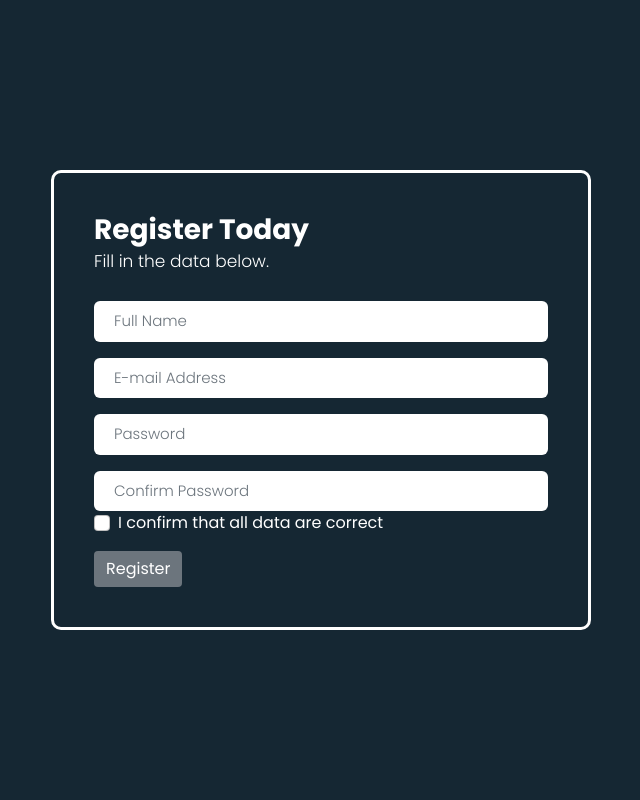
After one commit to bhagirath-wscubetech/php-blog-class-code, a PHP site: page /register.php in a window 1280 px wide. The commit adds this page. Shown: the whole page, without its empty margins (319-959 px from the left). Run offline with PHP 8.4, Linux system fonts and the light colour scheme.

Commit message:
Registration

```diff
--- a/admin-panel/add-announcement.php
+++ b/admin-panel/add-announcement.php
@@ -6,8 +6,8 @@ $msg = "";
 $id = $_GET['id'];
 // 0 No error, 1: Some error
 if (isset($_POST['save'])) {
-    $dataTitle = $_POST['title'];
-    $dataDesc = $_POST['desc'];
+    $dataTitle = mysqli_escape_string($conn, $_POST['title']);
+    $dataDesc = mysqli_escape_string($conn, $_POST['desc']);
     if (!empty($dataTitle) && !empty($dataDesc)) {
         try {
             // try starts here
@@ -31,7 +31,7 @@ if (isset($_POST['save'])) {
             header("LOCATION:view-announcement.php");
         } else {
             $error = 1;
-            $msg = "Intcernal server error";
+            $msg = "Internal server error";
         }
     } else {
         // some error
--- a/announcement.php
+++ b/announcement.php
@@ -3,6 +3,8 @@ $title = "Blogger - Annoucement";
 include "app/database.php";
 include "app/helper.php";
 include "layout/header.php";
+
+unset($_SESSION['name']);
 ?>
 <!-- Header section -->
 <!-- Featured Blogs -->
--- a/app/helper.php
+++ b/app/helper.php
@@ -1,5 +1,5 @@
 <?php
-
+session_start();
 function p($data)
 {
     echo "<pre>";
--- /dev/null
+++ b/register.php
@@ -0,0 +1,341 @@
+<?php
+include "app/database.php";
+include "app/helper.php";
+$msg = "";
+$error = 0;
+if (isset($_POST['register'])) {
+    // register the user
+    $name = $_POST['name'];
+    $email = $_POST['email'];
+    $password = $_POST['password'];
+    $c_password = $_POST['c_password'];
+    if (!empty($name) && !empty($email) && !empty($password) && !empty($c_password)) {
+        // all okay
+        if ($password == $c_password) {
+            // $selUser = "SELECT * FROM users WHERE email = '$email'";
+            $selUser = sprintf(
+                "SELECT * FROM users WHERE email ='%s'",
+                mysqli_real_escape_string($conn, $email)
+            );
+            $exeUser = mysqli_query($conn, $selUser);
+            $total = mysqli_num_rows($exeUser);
+            if ($total == 0) {
+                // new user
+                // $qry = "INSERT INTO user SET name = '$name', email = '$email', password = '$password'";
+                $qry = sprintf(
+                    "INSERT INTO users SET name = '%s', email = '%s', password = '%s'",
+                    mysqli_real_escape_string($conn, $name),
+                    mysqli_real_escape_string($conn, $email),
+                    mysqli_real_escape_string($conn, md5($password)),
+                );
+                $flag = mysqli_query($conn, $qry);
+                if ($flag) {
+                    $selUser = sprintf(
+                        "SELECT * FROM users WHERE email ='%s'",
+                        mysqli_real_escape_string($conn, $email)
+                    );
+                    $exeUser = mysqli_query($conn, $selUser);
+                    $userData = mysqli_fetch_assoc($exeUser);
+                    $_SESSION['user_id'] = $userData['id'];
+                    $_SESSION['user_name'] = $userData['name'];
+                    header("LOCATION:index.php");
+                } else {
+                    $msg = "Unable to register!";
+                    $error = 1;
+                }
+            } else {
+                // existing user
+                $msg = "User already exists";
+                $error = 1;
+            }
+        } else {
+            $msg = "Password and Confirm Password must match";
+            $error = 1;
+        }
+    } else {
+        // throw error
+        $msg = "Please fill all the required data";
+        $error = 1;
+    }
+}
+?>
+
+<!DOCTYPE html>
+<html lang="en">
+
+<head>
+    <meta charset="UTF-8">
+    <meta http-equiv="X-UA-Compatible" content="IE=edge">
+    <meta name="viewport" content="width=device-width, initial-scale=1.0">
+    <link rel="stylesheet" href="https://cdn.jsdelivr.net/npm/bootstrap@5.0.0-beta2/dist/css/bootstrap.min.css">
+    <title>Document</title>
+    <style>
+        @import url('https://fonts.googleapis.com/css2?family=Poppins:wght@300;400;500;700;900&display=swap');
+
+        *,
+        body {
+            font-family: 'Poppins', sans-serif;
+            font-weight: 400;
+            -webkit-font-smoothing: antialiased;
+            text-rendering: optimizeLegibility;
+            -moz-osx-font-smoothing: grayscale;
+        }
+
+        html,
+        body {
+            height: 100%;
+            background-color: #152733;
+            overflow: hidden;
+        }
+
+
+        .form-holder {
+            display: flex;
+            flex-direction: column;
+            justify-content: center;
+            align-items: center;
+            text-align: center;
+            min-height: 100vh;
+        }
+
+        .form-holder .form-content {
+            position: relative;
+            text-align: center;
+            display: -webkit-box;
+            display: -moz-box;
+            display: -ms-flexbox;
+            display: -webkit-flex;
+            display: flex;
+            -webkit-justify-content: center;
+            justify-content: center;
+            -webkit-align-items: center;
+            align-items: center;
+            padding: 60px;
+        }
+
+        .form-content .form-items {
+            border: 3px solid #fff;
+            padding: 40px;
+            display: inline-block;
+            width: 100%;
+            min-width: 540px;
+            -webkit-border-radius: 10px;
+            -moz-border-radius: 10px;
+            border-radius: 10px;
+            text-align: left;
+            -webkit-transition: all 0.4s ease;
+            transition: all 0.4s ease;
+        }
+
+        .form-content h3 {
+            color: #fff;
+            text-align: left;
+            font-size: 28px;
+            font-weight: 600;
+            margin-bottom: 5px;
+        }
+
+        .form-content h3.form-title {
+            margin-bottom: 30px;
+        }
+
+        .form-content p {
+            color: #fff;
+            text-align: left;
+            font-size: 17px;
+            font-weight: 300;
+            line-height: 20px;
+            margin-bottom: 30px;
+        }
+
+
+        .form-content label,
+        .was-validated .form-check-input:invalid~.form-check-label,
+        .was-validated .form-check-input:valid~.form-check-label {
+            color: #fff;
+        }
+
+        .form-content input[type=text],
+        .form-content input[type=password],
+        .form-content input[type=email],
+        .form-content select {
+            width: 100%;
+            padding: 9px 20px;
+            text-align: left;
+            border: 0;
+            outline: 0;
+            border-radius: 6px;
+            background-color: #fff;
+            font-size: 15px;
+            font-weight: 300;
+            color: #8D8D8D;
+            -webkit-transition: all 0.3s ease;
+            transition: all 0.3s ease;
+            margin-top: 16px;
+        }
+
+
+        .btn-primary {
+            background-color: #6C757D;
+            outline: none;
+            border: 0px;
+            box-shadow: none;
+        }
+
+        .btn-primary:hover,
+        .btn-primary:focus,
+        .btn-primary:active {
+            background-color: #495056;
+            outline: none !important;
+            border: none !important;
+            box-shadow: none;
+        }
+
+        .form-content textarea {
+            position: static !important;
+            width: 100%;
+            padding: 8px 20px;
+            border-radius: 6px;
+            text-align: left;
+            background-color: #fff;
+            border: 0;
+            font-size: 15px;
+            font-weight: 300;
+            color: #8D8D8D;
+            outline: none;
+            resize: none;
+            height: 120px;
+            -webkit-transition: none;
+            transition: none;
+            margin-bottom: 14px;
+        }
+
+        .form-content textarea:hover,
+        .form-content textarea:focus {
+            border: 0;
+            background-color: #ebeff8;
+            color: #8D8D8D;
+        }
+
+        .mv-up {
+            margin-top: -9px !important;
+            margin-bottom: 8px !important;
+        }
+
+        .invalid-feedback {
+            color: #ff606e;
+        }
+
+        .valid-feedback {
+            color: #2acc80;
+        }
+    </style>
+</head>
+
+<body>
+    <div class="form-body">
+        <div class="row">
+
+            <div class="form-holder">
+                <?php
+                if ($msg != "") :
+                    // if message is not empty then print the section
+                ?>
+                    <div class="alert <?php echo $error == 1 ? 'alert-warning' : 'alert-success' ?> alert-dismissible fade show" role="alert">
+                        <button type="button" class="btn-close" data-bs-dismiss="alert" aria-label="Close"></button>
+                        <strong><?php echo $msg; ?></strong>
+                    </div>
+                <?php
+                endif
+                ?>
+                <div class="form-content">
+                    <div class="form-items">
+                        <h3>Register Today</h3>
+                        <p>Fill in the data below.</p>
+                        <form class="requires-validation" method="post" novalidate>
+
+                            <div class="col-md-12">
+                                <input class="form-control" type="text" name="name" placeholder="Full Name" required>
+                                <div class="valid-feedback">Name field is valid!</div>
+                                <div class="invalid-feedback">Name field cannot be blank!</div>
+                            </div>
+
+                            <div class="col-md-12">
+                                <input class="form-control" type="email" name="email" placeholder="E-mail Address" required>
+                                <div class="valid-feedback">Email field is valid!</div>
+                                <div class="invalid-feedback">Email field cannot be blank!</div>
+                            </div>
+
+                            <!-- <div class="col-md-12">
+                                <select class="form-select mt-3" required>
+                                    <option selected disabled value="">Position</option>
+                                    <option value="jweb">Junior Web Developer</option>
+                                    <option value="sweb">Senior Web Developer</option>
+                                    <option value="pmanager">Project Manager</option>
+                                </select>
+                                <div class="valid-feedback">You selected a position!</div>
+                                <div class="invalid-feedback">Please select a position!</div>
+                            </div> -->
+                            <div class="col-md-12">
+                                <input class="form-control" type="password" name="password" placeholder="Password" required>
+                                <div class="valid-feedback">Password field is valid!</div>
+                                <div class="invalid-feedback">Password field cannot be blank!</div>
+                            </div>
+
+                            <div class="col-md-12">
+                                <input class="form-control" type="password" name="c_password" placeholder="Confirm Password" required>
+                                <div class="valid-feedback">Password field is valid!</div>
+                                <div class="invalid-feedback">Password field cannot be blank!</div>
+                            </div>
+
+
+                            <!-- <div class="col-md-12 mt-3">
+                                <label class="mb-3 mr-1" for="gender">Gender: </label>
+
+                                <input type="radio" class="btn-check" name="gender" id="male" autocomplete="off" required>
+                                <label class="btn btn-sm btn-outline-secondary" for="male">Male</label>
+
+                                <input type="radio" class="btn-check" name="gender" id="female" autocomplete="off" required>
+                                <label class="btn btn-sm btn-outline-secondary" for="female">Female</label>
+
+                                <input type="radio" class="btn-check" name="gender" id="secret" autocomplete="off" required>
+                                <label class="btn btn-sm btn-outline-secondary" for="secret">Secret</label>
+                                <div class="valid-feedback mv-up">You selected a gender!</div>
+                                <div class="invalid-feedback mv-up">Please select a gender!</div>
+                            </div> -->
+
+                            <div class="form-check">
+                                <input class="form-check-input" type="checkbox" value="" id="invalidCheck" required>
+                                <label class="form-check-label">I confirm that all data are correct</label>
+                                <div class="invalid-feedback">Please confirm that the entered data are all correct!</div>
+                            </div>
+
+                            <div class="form-button mt-3">
+                                <button id="submit" type="submit" name="register" class="btn btn-primary">Register</button>
+                            </div>
+                        </form>
+                    </div>
+                </div>
+            </div>
+        </div>
+    </div>
+    <script>
+        (function() {
+            'use strict'
+            const forms = document.querySelectorAll('.requires-validation')
+            Array.from(forms)
+                .forEach(function(form) {
+                    form.addEventListener('submit', function(event) {
+                        if (!form.checkValidity()) {
+                            event.preventDefault()
+                            event.stopPropagation()
+                        }
+
+                        form.classList.add('was-validated')
+                    }, false)
+                })
+        })()
+    </script>
+</body>
+
+</html>
```
Also changed, not shown: layout/header.php (+18 -1 lines).
